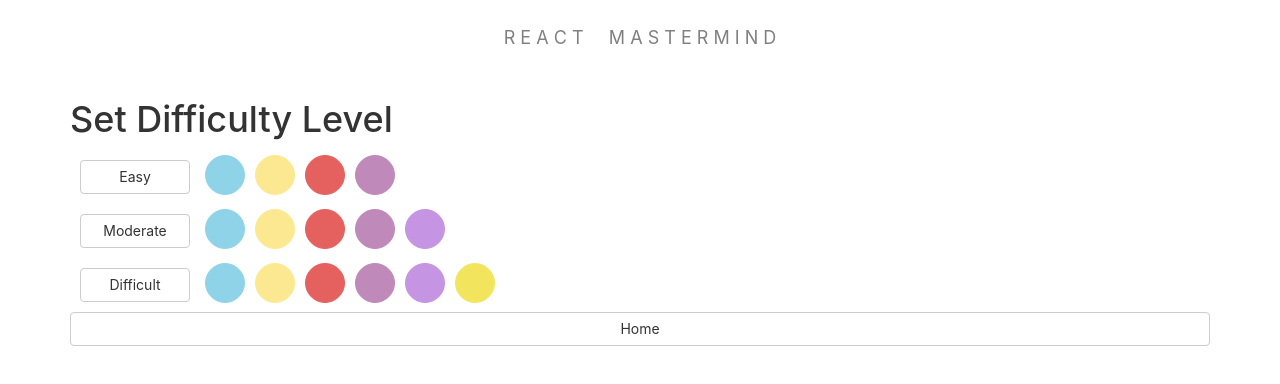
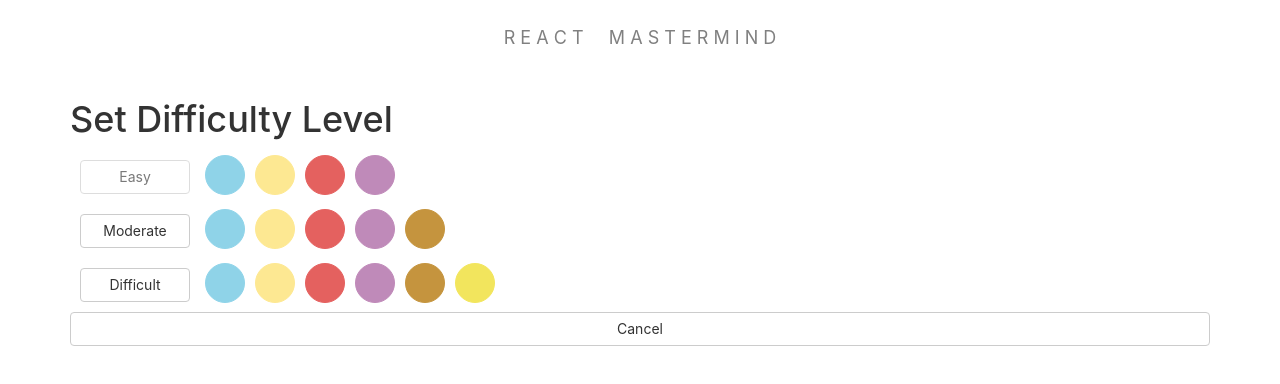
Before and after one commit to xhaferllari11/mastermind-codebreaker-game, a React (Create React App) app: page /settings in a window 1280 px wide. Shown: the top 384 px of the page. Built offline with nearby package versions, Linux system fonts and the light colour scheme.

Commit message:
created difficulty change button actions and redirects

```diff
--- a/src/components/SettingsOptions/SettingsOptions.jsx
+++ b/src/components/SettingsOptions/SettingsOptions.jsx
@@ -1,14 +1,23 @@
 import React from 'react';
-import { Link } from 'react-router-dom';
 import './SettingsOptions.css'
 import GuessPeg from '../GuessPeg/GuessPeg'
 
 const SettingsOptions = (props) => {
+
+    function handleDifficultyClick(d){
+        props.handleDifficultyClick(d);
+        props.history.push('/');
+    }
+
     return (
         <div className='settings-colors'>
-            <Link className='btn btn-default difficulty-options'>
+            <button
+                className='btn btn-default difficulty-options'
+                disabled={props.currentDifficulty}
+                onClick={() => handleDifficultyClick(props.difficulty)}
+            >
                 {props.difficulty}
-            </Link>
+            </button>
             {props.colors.map( c =>
                 <GuessPeg color={c} key={c}/>
             )}
--- a/src/pages/App/App.js
+++ b/src/pages/App/App.js
@@ -7,8 +7,8 @@ import { Switch, Route } from 'react-router-dom';
 
 const colors = {
   'Easy': ['#7CCCE5', '#FDE47F', '#E04644', '#B576AD'],
-  'Moderate': ['#7CCCE5', '#FDE47F', '#E04644', '#B576AD', '#BB82DD'],
-  'Difficult': ['#7CCCE5', '#FDE47F', '#E04644', '#B576AD', '#BB82DD', '#F0E141']
+  'Moderate': ['#7CCCE5', '#FDE47F', '#E04644', '#B576AD', '#BB821D'],
+  'Difficult': ['#7CCCE5', '#FDE47F', '#E04644', '#B576AD', '#BB821D', '#F0E141']
 };
 
 const difficultyOp = ['Easy', 'Moderate', 'Difficult'];
@@ -54,6 +54,7 @@ class App extends Component {
 
   handleNewGameClick = () => {
     this.setState(this.getInitialState());
+    // then Route to home page '/'
   }
 
   handlePegClick = (pegIdx) => {
@@ -81,17 +82,10 @@ class App extends Component {
   }
 
   handleScoreClick = () => {
-    // Need the index of the current guess object (last object in guesses array)
     let currentGuessIdx = this.state.guesses.length - 1;
-
-    // Create "working" copies of the "guessed" code and the secret
-    // code so that we can modify them as we compute the number of
-    // perfect and almost without messing up the actual ones in state
     let guessCodeCopy = [...this.state.guesses[currentGuessIdx].code];
     let secretCodeCopy = [...this.state.code];
-
     let perfect = 0, almost = 0;
-
     // First pass computes number of "perfect"
     guessCodeCopy.forEach((code, idx) => {
       if (secretCodeCopy[idx] === code) {
@@ -109,13 +103,11 @@ class App extends Component {
       let foundIdx = secretCodeCopy.indexOf(code);
       if (foundIdx > -1) {
         almost++;
-        // Again, ensure same choice is not matched again
+        //ensure same choice is not matched again
         secretCodeCopy[foundIdx] = null;
       }
     });
 
-    // State must only be updated with NEW objects/arrays
-    // Always replace objects/arrays with NEW ones
     let guessesCopy = [...this.state.guesses];
     let guessCopy = { ...guessesCopy[currentGuessIdx] };
     let scoreCopy = { ...guessCopy.score };
@@ -123,24 +115,24 @@ class App extends Component {
     // Set scores
     scoreCopy.perfect = perfect;
     scoreCopy.almost = almost;
-
-    // Update the NEW guess with the NEW score object
     guessCopy.score = scoreCopy;
-
-    // Update the NEW guesses with the NEW guess object
     guessesCopy[currentGuessIdx] = guessCopy;
 
     // Add a new guess if not a winner
     if (perfect !== 4) guessesCopy.push(this.getNewGuess());
 
-    // Finally, update the state with the NEW guesses array
     this.setState({
       guesses: guessesCopy
     });
   }
 
+  handleDifficultyClick = (d) => {
+    this.setState({difficulty:d}, this.handleNewGameClick())
+  }
+
   render() {
     let winTries = this.getWinTries();
+
     return (
       <div className="App">
         <header className='App-header-footer'>R E A C T &nbsp;&nbsp;&nbsp;  M A S T E R M I N D</header>
@@ -160,8 +152,10 @@ class App extends Component {
           <Route path='/settings' render={(props) => (
             <SettingsPage
               {...props}
+              currentDifficulty={this.state.difficulty}
               difficultyOp={difficultyOp}
               colors={colors}
+              handleDifficultyClick={this.handleDifficultyClick}
             />
           )}
           />
--- a/src/pages/SettingsPage/SettingsPage.jsx
+++ b/src/pages/SettingsPage/SettingsPage.jsx
@@ -10,8 +10,11 @@ const SettingsPage = (props) => {
             <h1>Set Difficulty Level</h1>
             {props.difficultyOp.map( (diff,index) =>
                 <SettingsOptions
+                    {...props}
+                    currentDifficulty={diff===props.currentDifficulty}
                     difficulty={diff}
                     colors={props.colors[diff]}
+                    handleDifficultyClick={props.handleDifficultyClick}
                     key={index}
                 />
             )}
@@ -19,7 +22,7 @@ const SettingsPage = (props) => {
             <Link
                 to='/'
                 className='btn btn-default'
-            >Home</Link>
+            >Cancel</Link>
 
         </div>
     );
```
